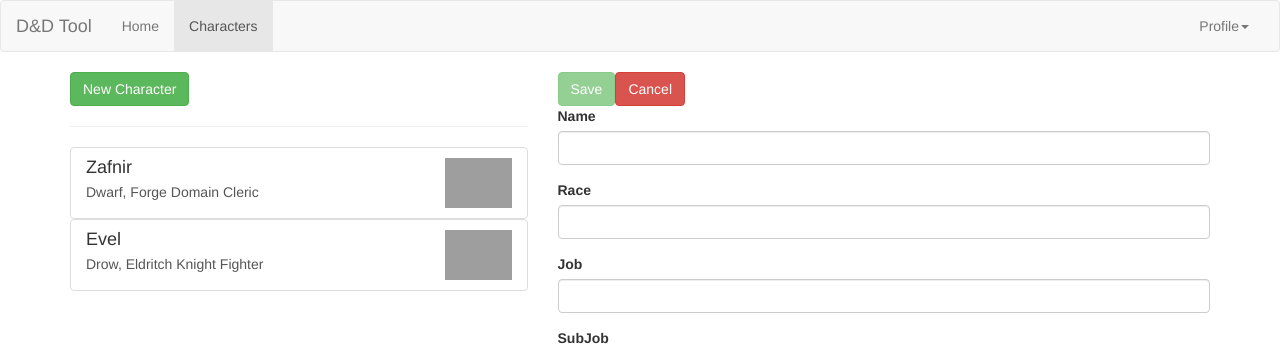
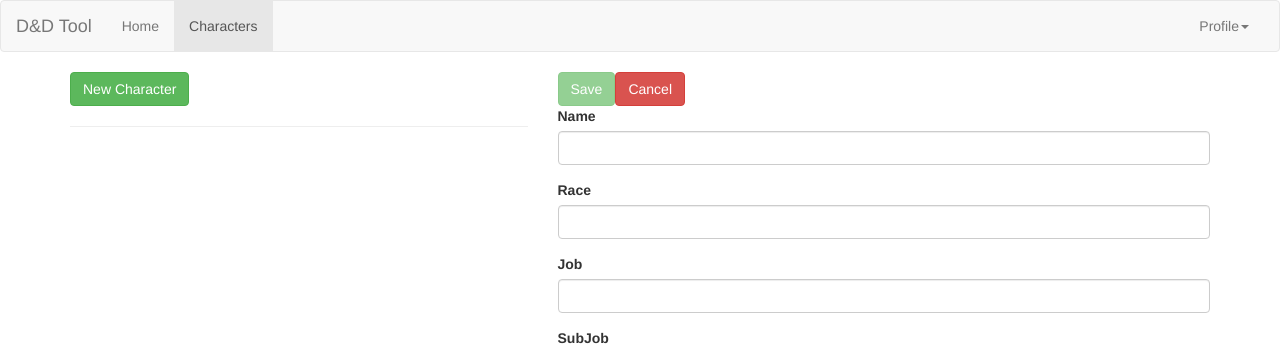
Before and after one commit to zjschulz/dnd-tool, an Angular app: page /characters/new in a window 1280 px wide. Shown: the top 346 px of the page. Built offline with nearby package versions, Linux system fonts and the light colour scheme; grey boxes are pictures that could not be loaded.

Commit message:
build out save and fetch functionality. bugs in fetch

```diff
--- a/src/app/characters/character.service.ts
+++ b/src/app/characters/character.service.ts
@@ -6,22 +6,24 @@ import { Subject } from 'rxjs';
 export class CharacterService {
     charactersChanged = new Subject<Character[]>();
 
-    private characters: Character[] = [
-        new Character(
-            "Zafnir",
-            "Dwarf",
-            "Cleric",
-            "Forge Domain",
-            "https://vignette.wikia.nocookie.net/emerald-isles/images/5/5b/Dwarf_Cleric.jpg/revision/latest?cb=20181011173034"
-        ),
-        new Character(
-            "Evel",
-            "Drow",
-            "Fighter",
-            "Eldritch Knight",
-            "https://i.redd.it/k1e9e6x5za401.jpg"
-        )
-    ]
+    private characters: Character[] = []
+
+    // private characters: Character[] = [
+    //     new Character(
+    //         "Zafnir",
+    //         "Dwarf",
+    //         "Cleric",
+    //         "Forge Domain",
+    //         "https://vignette.wikia.nocookie.net/emerald-isles/images/5/5b/Dwarf_Cleric.jpg/revision/latest?cb=20181011173034"
+    //     ),
+    //     new Character(
+    //         "Evel",
+    //         "Drow",
+    //         "Fighter",
+    //         "Eldritch Knight",
+    //         "https://i.redd.it/k1e9e6x5za401.jpg"
+    //     )
+    // ]
 
     constructor() {}
 
@@ -48,4 +50,9 @@ export class CharacterService {
         this.charactersChanged.next(this.characters.slice());
     }
 
+    setCharacter(characters: Character[]) {
+        this.characters = characters;
+        this.charactersChanged.next(this.characters.slice());
+    }
+
 }
--- a/src/app/navbar/navbar.component.ts
+++ b/src/app/navbar/navbar.component.ts
@@ -1,4 +1,5 @@
 import { Component, OnInit, EventEmitter, Output } from '@angular/core';
+import { DataStorageService } from '../shared/data-storage.service';
 
 @Component({
   selector: 'app-navbar',
@@ -12,13 +13,17 @@ export class NavbarComponent implements OnInit {
       this.featureSelected.emit(feature)
   }
 
-  constructor() { }
+  constructor(private dataStorageService: DataStorageService) { }
 
   ngOnInit(): void {
   }
 
-  onSaveData() {}
+  onSaveData() {
+    this.dataStorageService.storeCharacters();
+  }
 
-  onFetchData() {}
+  onFetchData() {
+    this.dataStorageService.fetchCharacters();
+  }
 
 }
--- a/src/app/shared/data-storage.service.ts
+++ b/src/app/shared/data-storage.service.ts
@@ -1,9 +1,29 @@
 import { Injectable } from '@angular/core';
 import { HttpClient } from '@angular/common/http';
 import { CharacterService } from '../characters/character.service';
+import { Character } from '../characters/character.model';
 
 @Injectable({providedIn: 'root'})
 export class DataStorageService {
     constructor(private http: HttpClient,
                 private characterService: CharacterService) {}
+
+    // url = "https://dnd-tool-821f3.firebaseio.com/"
+
+    storeCharacters() {
+        const characters = this.characterService.getCharacters();
+        this.http
+            .put('https://dnd-tool-821f3.firebaseio.com/characters.json', characters)
+            .subscribe(response => {
+                console.log(response);
+            });
+    }
+
+    fetchCharacters() {
+        return this.http
+            .get<Character[]>('https://dnd-tool-821f3.firebaseio.com/characters.json')
+            .subscribe(characters => {
+                this.characterService.setCharacter(characters)
+            })
+    }
 }
```
